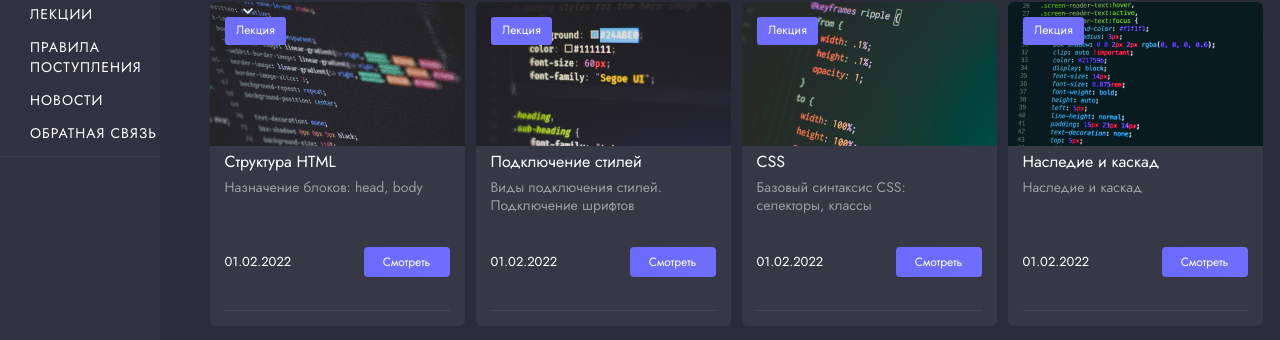
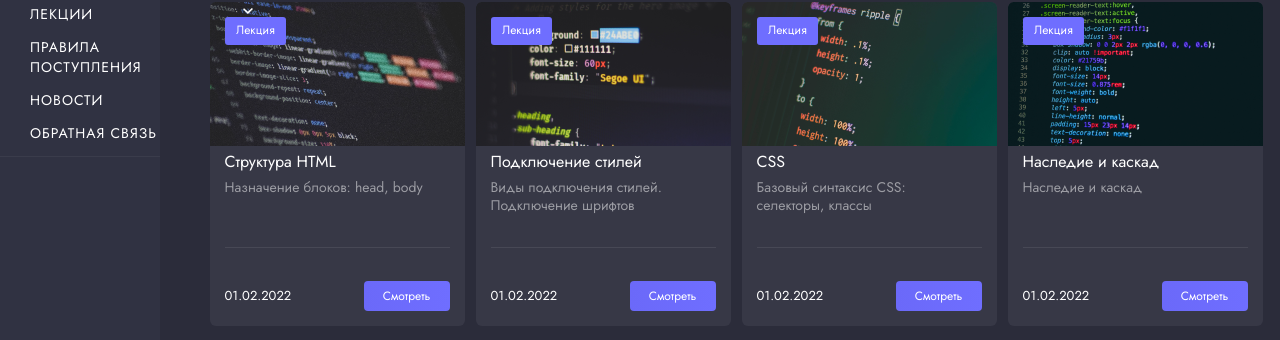
Before and after one commit to Rch7Pch/beeinterns_test, a website built with Parcel: page index.html in a window 1280 px wide. Shown: the part 157-497 px from the top of the page. Built offline with nearby package versions, Linux system fonts and the light colour scheme.

Commit message:
feat: change card

```diff
--- a/src/sass/components/_card.scss
+++ b/src/sass/components/_card.scss
@@ -90,8 +90,8 @@
   margin-top: auto;
   /* margin-bottom: 5px; */
 
-  border-bottom: 0.1rem solid rgba(216, 216, 216, 0.1);
-  padding-bottom: 3.3rem;
+  border-top: 0.1rem solid rgba(216, 216, 216, 0.1);
+  padding-top: 3.3rem;
 }
 
 .card__footer span {
```
Also changed, not shown: src/sass/style.css.
